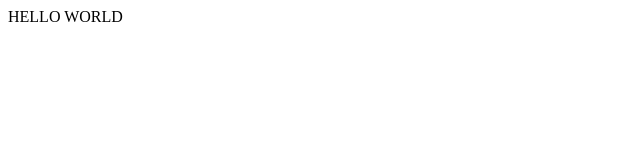
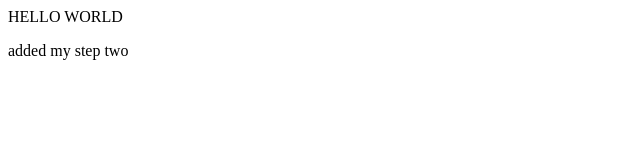
Before and after one commit to yash-agrawal-git/git_demo, a plain HTML site: page index.html in a window 1280 px wide. Shown: the whole page, without its empty margins (0-640 px from the left). Drawn offline with Linux system fonts and the light colour scheme.

Commit message:
My second commit

```diff
--- a/index.html
+++ b/index.html
@@ -1,5 +1,6 @@
 <html>
 <body>
  <p>HELLO WORLD</p>
+ <p>added my step two</p>
  </body>
 </html>
```
